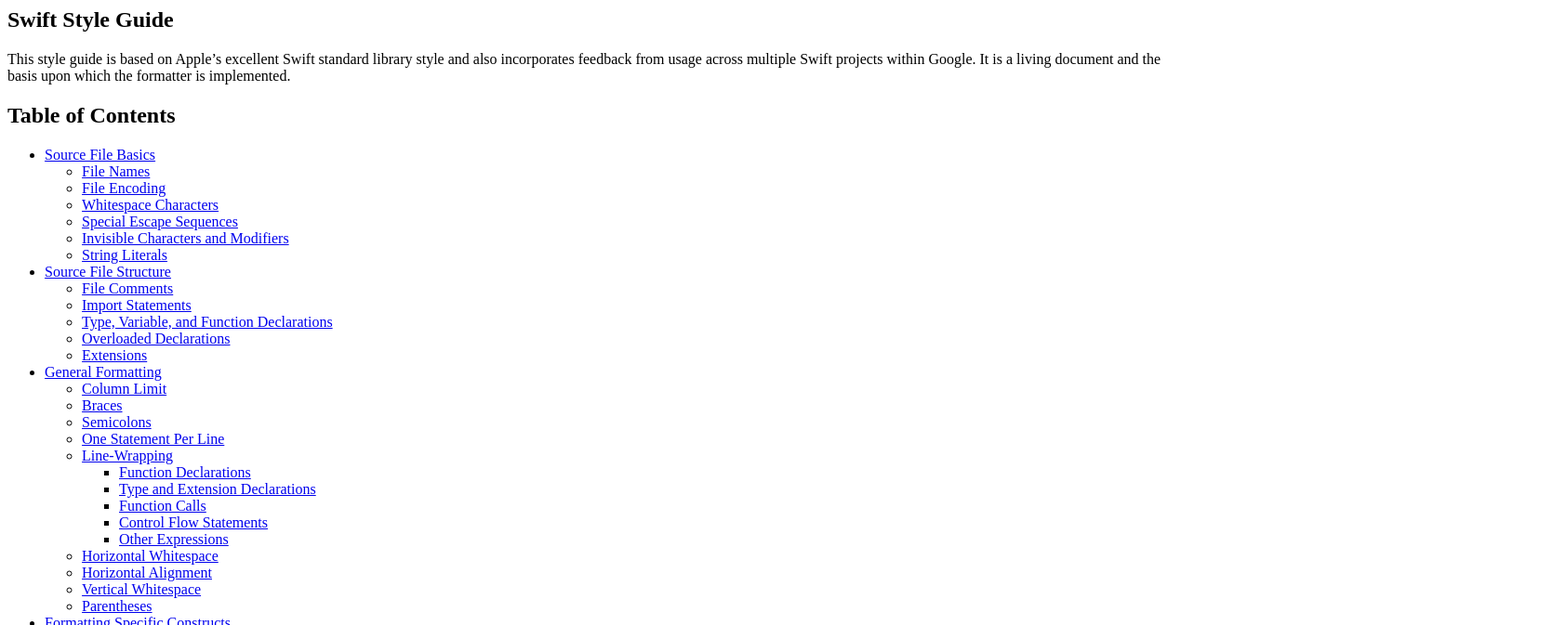
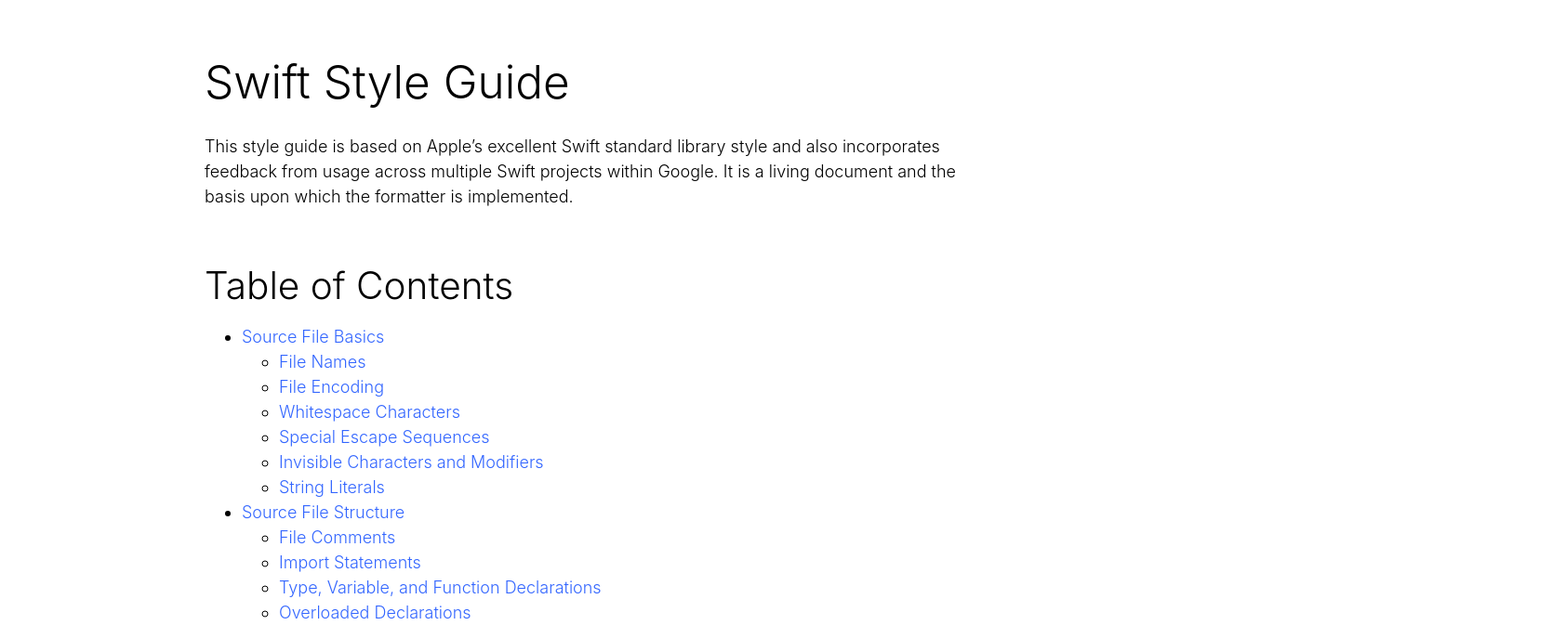
Before and after one commit to Stefan-Nitu/stefan-nitu.github.io, a plain HTML site: page index.html in a window 1280 px wide. Shown: the top 673 px of the page at 93% size, 1683 px wide, since content can reach past the window. Drawn offline with Linux system fonts and the light colour scheme.

Commit message:
Update index.html

```diff
--- a/index.html
+++ b/index.html
@@ -7,7 +7,7 @@
   <meta name="description" content="Google's Swift style guide.
 ">
 
-  <link rel="stylesheet" href="/swift/css/main.css">
+  <link rel="stylesheet" href="application.css">
   <link rel="canonical" href="https://google.github.io/swift/swift/">
   <link rel="alternate" type="application/rss+xml" title="Google Swift Style Guide" href="https://google.github.io/swift/swift/feed.xml">
 </head>
```
